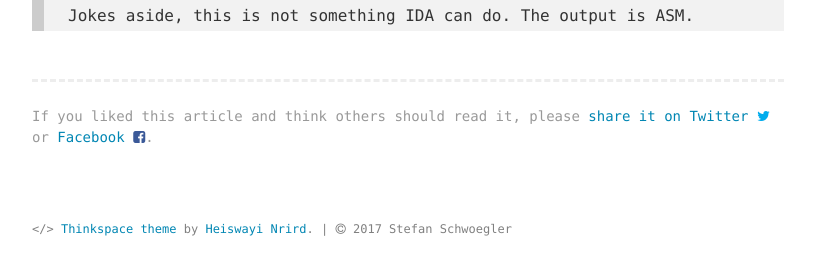
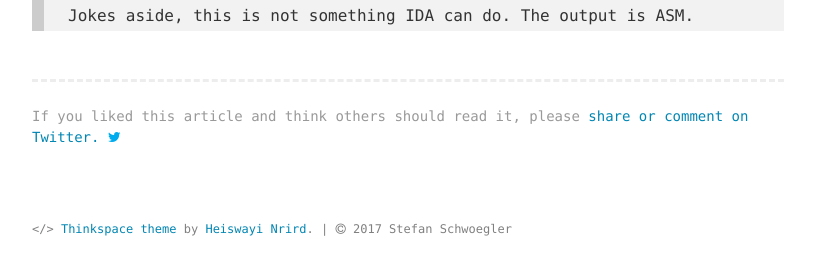
Before and after one commit to enkaskal/enkaskal.github.io, a Jekyll site: the page built from _posts/2016-05-24-favorite-quotes.md, in a window 1280 px wide. Shown: the part 465-740 px from the top of the page, without its empty margins (232-1047 px from the left). Built offline with Jekyll 4.4.1, drawn with Linux system fonts in a browser that asks for light colours.

Commit message:
fuck facebook

```diff
--- a/_includes/post-share.html
+++ b/_includes/post-share.html
@@ -2,6 +2,6 @@
 <aside class="share">
 
   <p>If you liked this article and think others should read it, please <a href="http://twitter.com/share?text={{page.title}}&amp;url={{ site.url }}{{ page.url }}&amp;via={{ site.twitter_username }}"
-  onclick="window.open(this.href, 'twitter-share', 'width=550,height=235');return false;">share it on Twitter <i class="fa fa-twitter" aria-hidden="true" style="color:#00aced"></i></a> or <a href="https://www.facebook.com/sharer/sharer.php?u={{ site.url }}{{ page.url }}" onclick="window.open(this.href, 'facebook-share', 'width=550,height=235');return false;">Facebook <i class="fa fa-facebook-square" aria-hidden="true" style="color:#3b5998"></i></a>.</p>
+                                                                          onclick="window.open(this.href, 'twitter-share', 'width=550,height=235');return false;">share or comment on Twitter. <i class="fa fa-twitter" aria-hidden="true" style="color:#00aced"></i></a></p>
 
 </aside>
```
